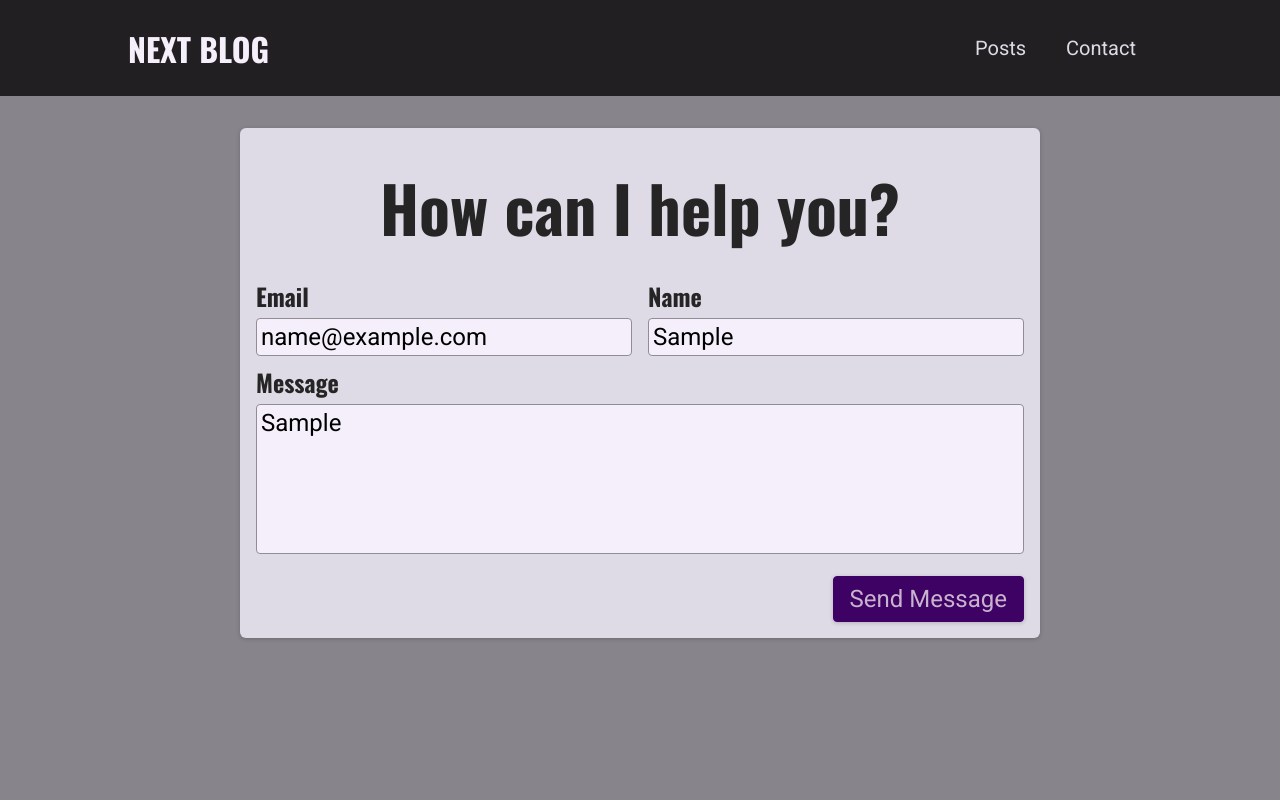
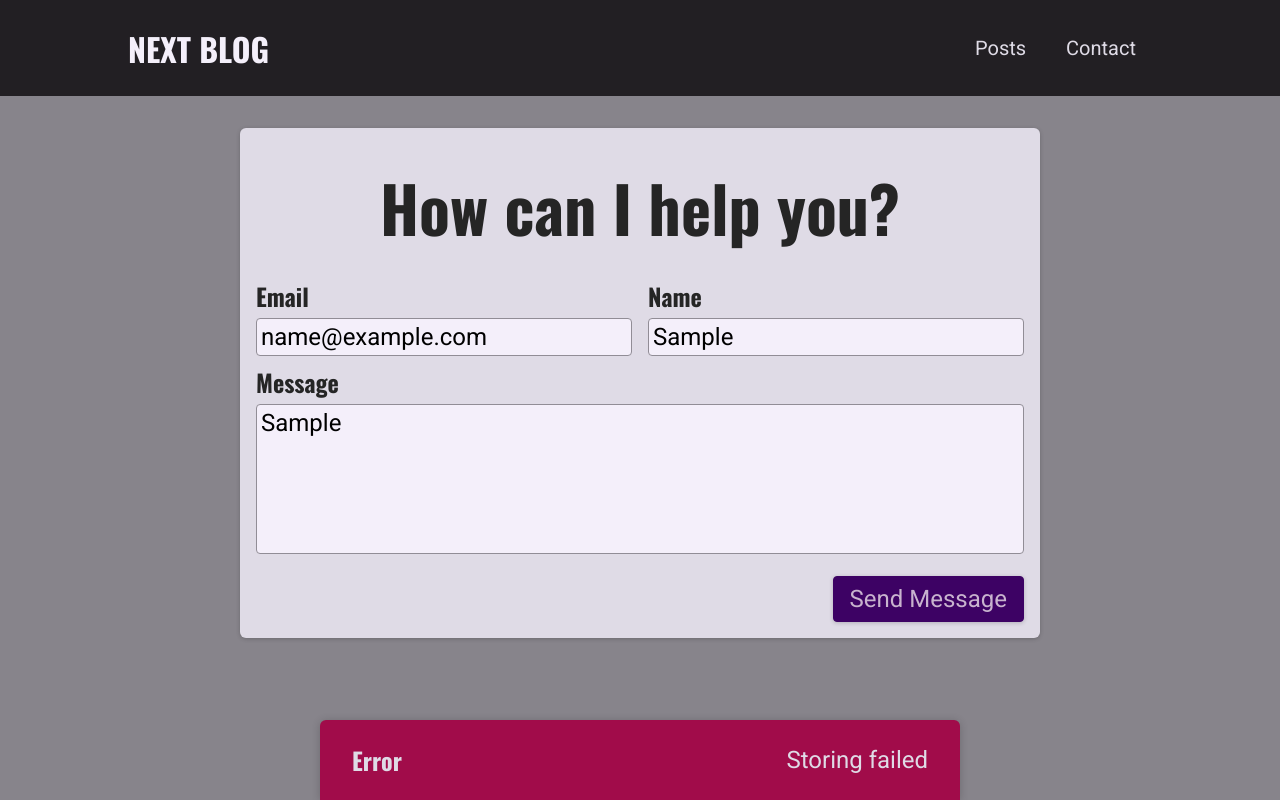
Before and after one commit to popovaav/next-js-study-prj, a Next.js app: page /contact in a window 1280 px wide. Both pictures are taken after typing "name@example.com", "Sample", "Sample" into the empty fields and a click on the button "Send Message". Built offline with nearby package versions, Linux system fonts and the light colour scheme; no server answers; the database is empty.

Commit message:
added Notification

```diff
--- a/src/components/ContactComponents/ContactForm/ContactForm.js
+++ b/src/components/ContactComponents/ContactForm/ContactForm.js
@@ -1,25 +1,80 @@
-import { useState } from 'react';
+import { useEffect, useState } from 'react';
 import styles from './sass/ContactForm.module.css';
+import Notification from '../../Notification/Notification';
+
+const sendContactData = async (contactDetails) => {
+  const response = await fetch('/api/contact', {
+    method: 'POST',
+    body: JSON.stringify(contactDetails),
+    headers: {
+      'Content-Type': 'application/json'
+    }
+  });
+  const data = await response.json();
+
+  if (!response.ok) {
+    throw new Error(data.message || 'Something went wrong');
+  }
+};
 
 const ContactForm = () => {
   const [email, setEmail] = useState('');
   const [name, setName] = useState('');
   const [message, setMessage] = useState('');
+  const [reqStatus, setReqStatus] = useState('');
+  const [error, setError] = useState('');
 
-  const sendMessageForm = (event) => {
+  // eslint-disable-next-line consistent-return
+  useEffect(() => {
+    if (reqStatus === 'success' || reqStatus === 'error') {
+      const timer = setTimeout(() => {
+        setReqStatus(null);
+        setError(null);
+      }, 3000);
+      return () => clearTimeout(timer);
+    }
+  }, [reqStatus]);
+
+  const sendMessageForm = async (event) => {
     event.preventDefault();
-    fetch('/api/contact', {
-      method: 'POST',
-      body: JSON.stringify({
-        email,
-        name,
-        message
-      }),
-      headers: {
-        'Content-Type': 'application/json'
-      }
-    });
+    setReqStatus('pending');
+    try {
+      await sendContactData({ email, name, message });
+      setReqStatus('success');
+      setEmail('');
+      setName('');
+      setMessage('');
+    } catch (e) {
+      setError(e.message);
+      setReqStatus('error');
+    }
   };
+
+  let notification;
+
+  if (reqStatus === 'pending') {
+    notification = {
+      status: 'pending',
+      title: 'Sending message...',
+      message: 'Your message is on its way'
+    };
+  }
+
+  if (reqStatus === 'success') {
+    notification = {
+      status: 'success',
+      title: 'Success!',
+      message: 'Message sent!'
+    };
+  }
+
+  if (reqStatus === 'error') {
+    notification = {
+      status: 'error',
+      title: 'Error',
+      message: error
+    };
+  }
 
   return (
     <section className={styles.contact}>
@@ -61,6 +116,13 @@
           <button type="submit">Send Message</button>
         </div>
       </form>
+      {notification && (
+        <Notification
+          message={notification.message}
+          title={notification.title}
+          status={notification.status}
+        />
+      )}
     </section>
   );
 };
--- /dev/null
+++ b/src/components/Notification/Notification.js
@@ -0,0 +1,31 @@
+import PropTypes from 'prop-types';
+import styles from './Notification.module.css';
+
+const Notification = ({ title, message, status }) => {
+  let statusClasses = '';
+
+  if (status === 'success') {
+    statusClasses = styles.success;
+  }
+
+  if (status === 'error') {
+    statusClasses = styles.error;
+  }
+
+  const cssClasses = `${styles.notification} ${statusClasses}`;
+
+  return (
+    <div className={cssClasses}>
+      <h2>{title}</h2>
+      <p>{message}</p>
+    </div>
+  );
+};
+
+Notification.propTypes = {
+  title: PropTypes.string.isRequired,
+  message: PropTypes.string.isRequired,
+  status: PropTypes.string.isRequired
+};
+
+export default Notification;
--- /dev/null
+++ b/src/components/Notification/Notification.module.css
@@ -0,0 +1,43 @@
+.notification {
+  display: flex;
+  justify-content: space-between;
+  align-items: center;
+  color: var(--color-grey-100);
+  background-color: var(--color-grey-800);
+  padding: 0 var(--size-8);
+  box-shadow: 0 1px 8px rgba(0, 0, 0, 0.2);
+  position: fixed;
+  height: 5rem;
+  bottom: 0;
+  width: 100%;
+  left: 0;
+  border-top-right-radius: 0;
+  border-top-left-radius: 0;
+}
+
+.notification h2 {
+  font-size: var(--size-6);
+  margin: 0;
+}
+
+.notification p {
+  margin: 0;
+}
+
+.success {
+  background-color: var(--color-success-500);
+  color: var(--color-grey-800);
+}
+
+.error {
+  background-color: var(--color-error-500);
+}
+
+@media (min-width: 768px) {
+  .notification {
+    width: 40rem;
+    left: calc(50% - 20rem);
+    border-top-right-radius: 6px;
+    border-top-left-radius: 6px;
+  }
+}
```
